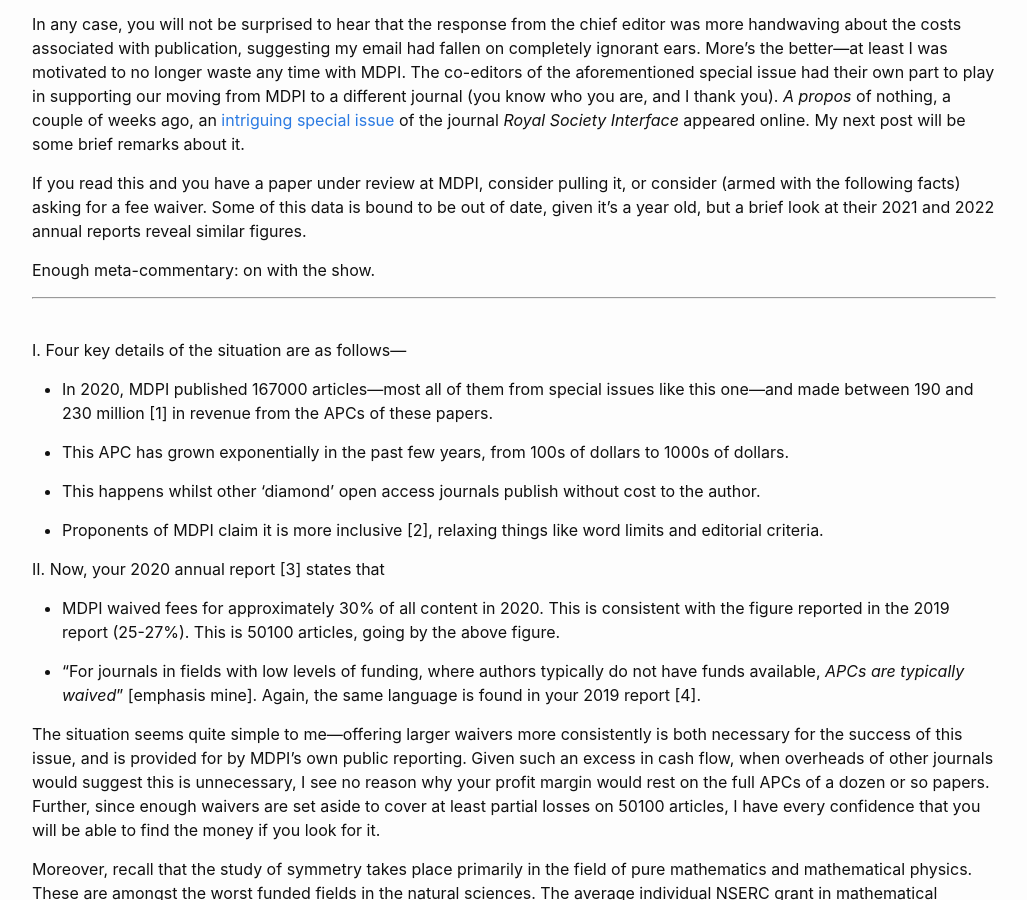
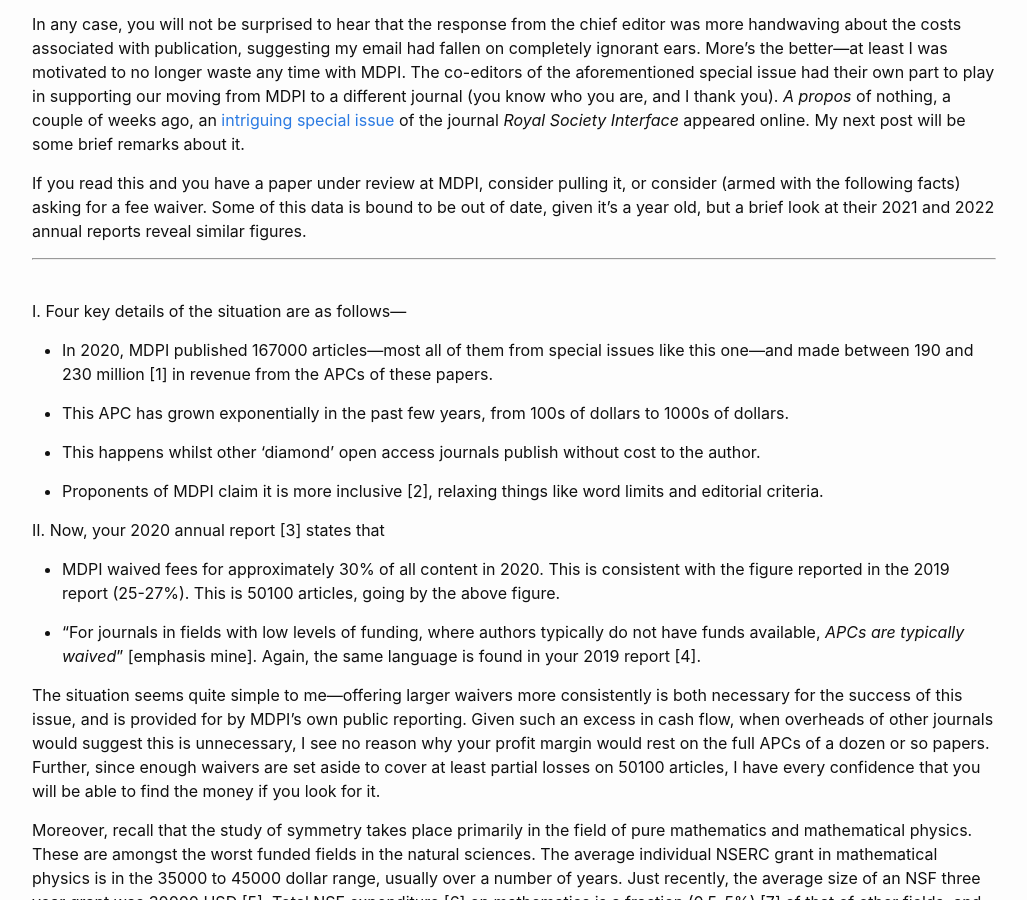
Before and after one commit to DARSakthi/DARSakthi.github.io, a Jekyll site: the page built from _posts/2023-04-24-open-access.markdown, in a window 1280 px wide and 900 px high, scrolled down 827 px. Shown: the whole window, without its empty margins (126-1153 px from the left). Built offline with Jekyll 4.4.1, drawn with Linux system fonts in a browser that asks for light colours; comment, search, counter and statistics services are not loaded.

Commit message:
Small edit

```diff
--- a/_posts/2023-04-24-open-access.markdown
+++ b/_posts/2023-04-24-open-access.markdown
@@ -17,8 +17,6 @@ My personal issues with MPDI go beyond the numbers outlined below. Much has been
 In any case, you will not be surprised to hear that the response from the chief editor was more handwaving about the costs associated with publication, suggesting my email had fallen on completely ignorant ears. More's the better—at least I was motivated to no longer waste any time with MDPI. The co-editors of the aforementioned special issue had their own part to play in supporting our moving from MDPI to a different journal (you know who you are, and I thank you). _A propos_ of nothing, a couple of weeks ago, an [intriguing special issue](https://royalsocietypublishing.org/toc/rsfs/2023/13/3) of the journal _Royal Society Interface_ appeared online. My next post will be some brief remarks about it.
 
 If you read this and you have a paper under review at MDPI, consider pulling it, or consider (armed with the following facts) asking for a fee waiver. Some of this data is bound to be out of date, given it's a year old, but a brief look at their 2021 and 2022 annual reports reveal similar figures.
-
-Enough meta-commentary: on with the show.
 
 ---
 
```
